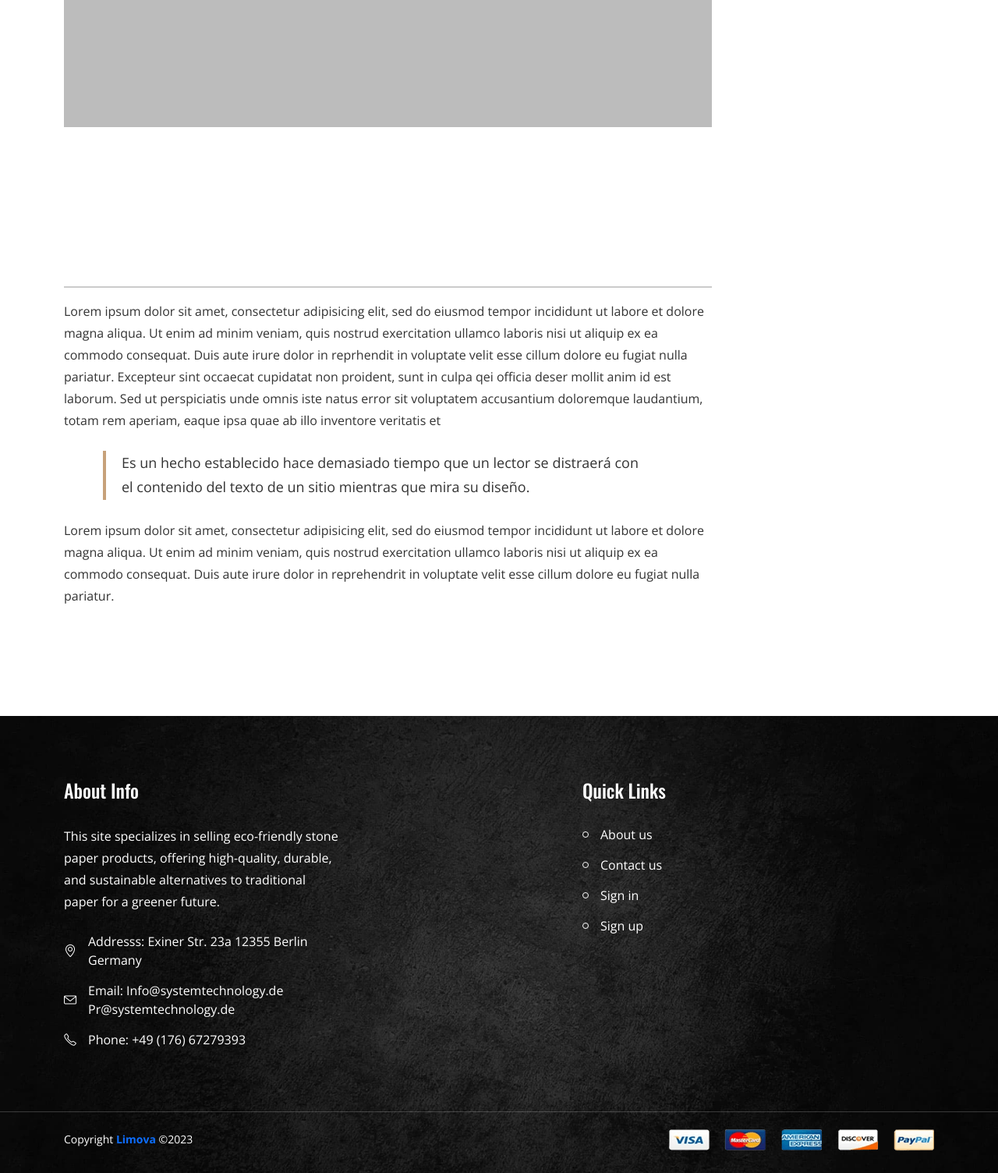
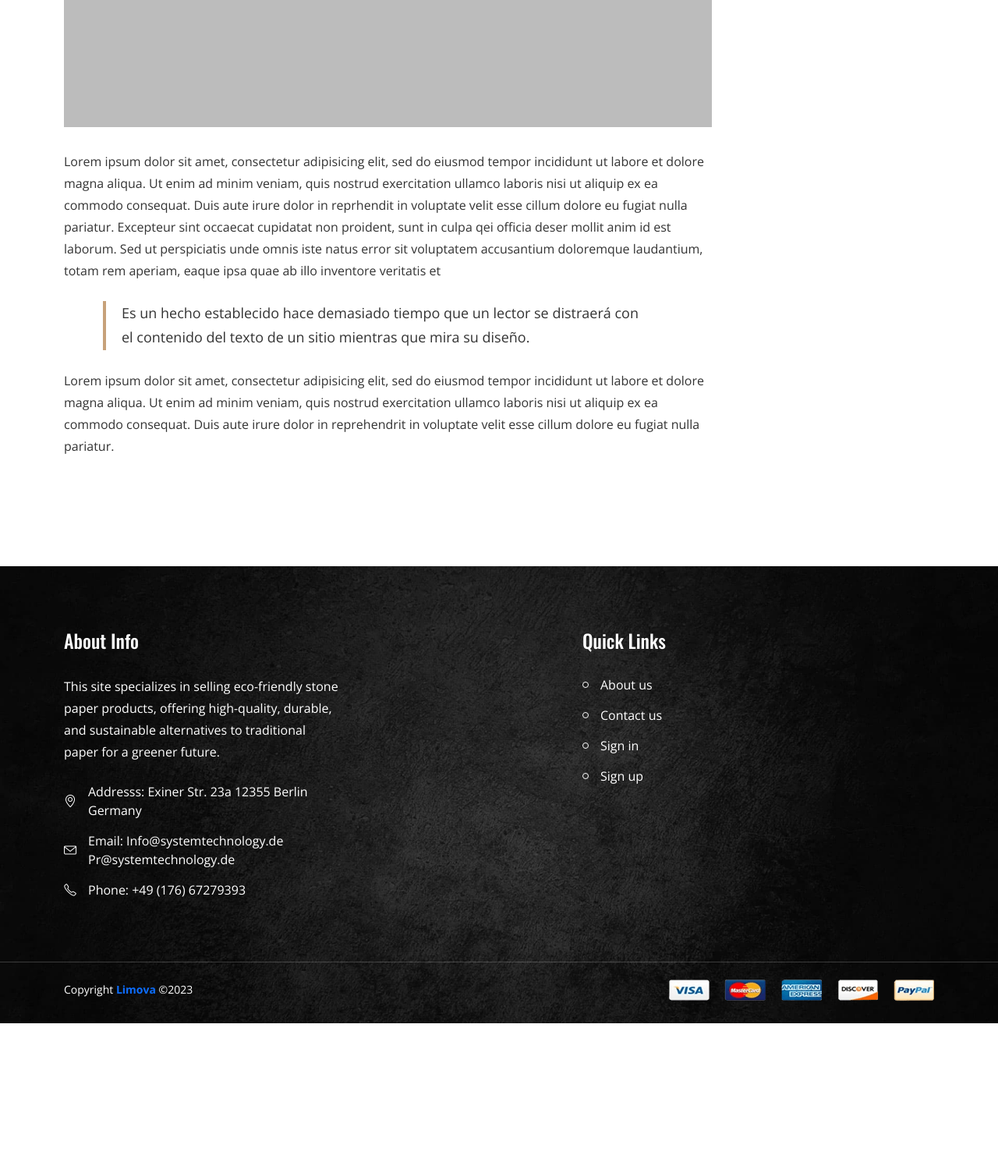
Before and after one commit to mahdiashtian/Limova, a Django app: page /articles/ in a window 1280 px wide. Shown: the part 646-2150 px from the top of the page at 78% size. After the commit the page ends 1958 px from the top, so only its background shows below. Run offline with Django 5.2, Linux system fonts and the light colour scheme; data that the repository does not hold is empty; some libraries are stand-ins or nearby versions; grey boxes are pictures that could not be loaded.

Commit message:
Update blog-details-right-sidebar.html

```diff
--- a/articles/templates/blog-details-right-sidebar.html
+++ b/articles/templates/blog-details-right-sidebar.html
@@ -18,14 +18,12 @@
                         {% endif %}"
                                                             alt="{{ object.title }}"></div>
                         <div class="single-blog-content">
-                            <div style="text-align: center;">
-                                <iframe title="Tons of paper produced"
-                                        src="https://www.theworldcounts.com/embeds/counters/69?background_color=none&color=black&font_family=%22Helvetica+Neue%22%2C+Arial%2C+sans-serif&font_size=25"
-                                        {#                                        style="border: none; display: block; width: 100%; max-width: 300px; height: 100px; margin: 0 auto;"#}
-                                        {#                                        height="100" width="300">#}>
-                                </iframe>
-                            </div>
-                            <hr/>
+{#                            <div style="text-align: center;">#}
+{#                                <iframe title="Tons of paper produced"#}
+{#                                        src="https://www.theworldcounts.com/embeds/counters/69?background_color=none&color=black&font_family=%22Helvetica+Neue%22%2C+Arial%2C+sans-serif&font_size=25">#}
+{#                                </iframe>#}
+{#                            </div>#}
+{#                            <hr/>#}
                             <h1 class="single-blog-title">{{ object.title }}</h1>
 {#                            <ul class="single-blog-meta">#}
 {#                                <li>Limova Team</li>#}
```
